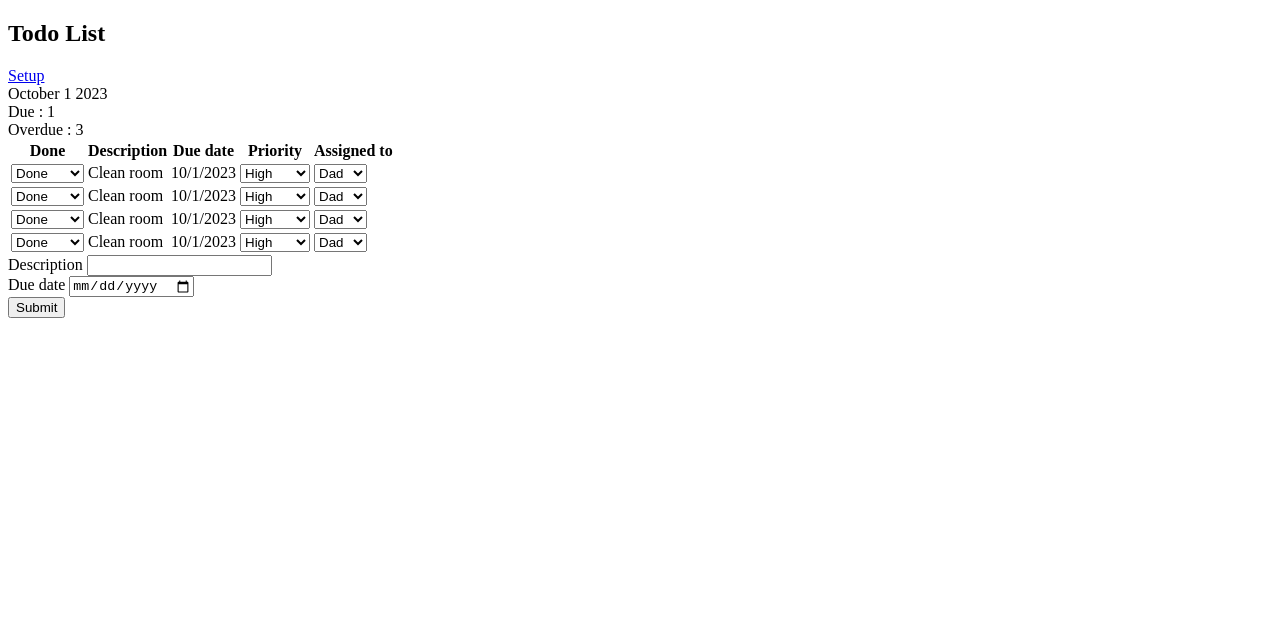
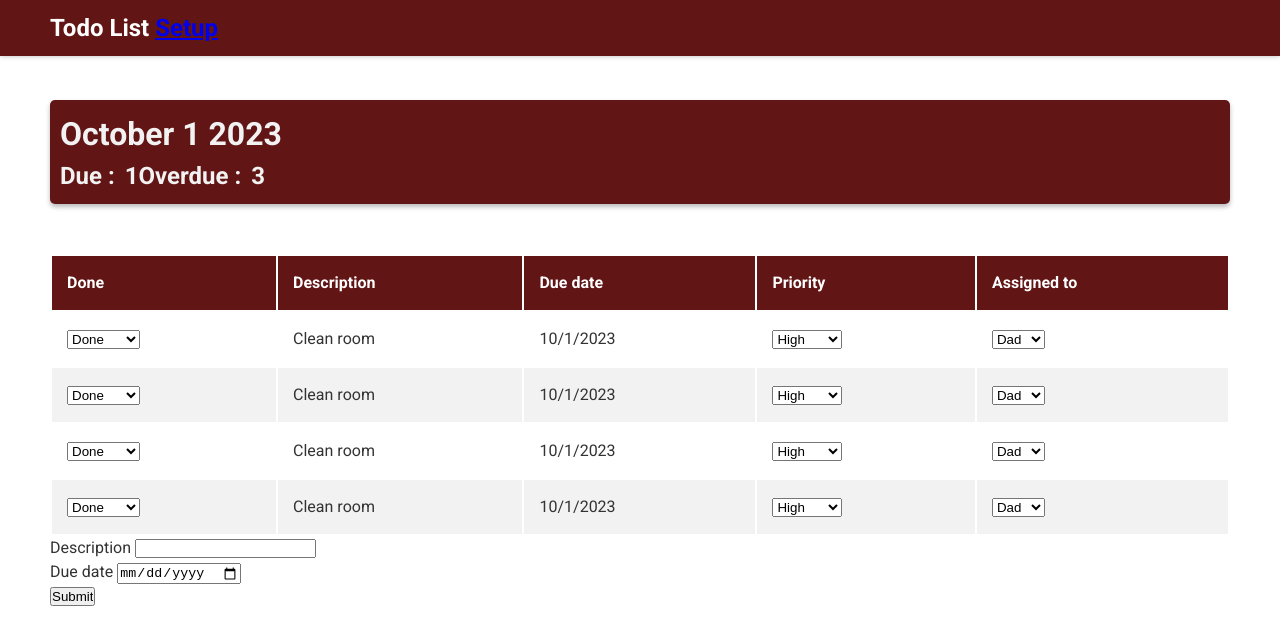
Before and after one commit to DevArtist254/todoList, a plain HTML site: page index.html in a window 1280 px wide. Drawn offline with Linux system fonts and the light colour scheme.

Commit message:
table style

```diff
--- a/index.html
+++ b/index.html
@@ -1,30 +1,43 @@
 <!DOCTYPE html>
 <html lang="en">
 	<head>
-    <meta charset="UTF-8">
-    <meta name="viewport" content="width=device-width, initial-scale=1.0">
+		<meta charset="UTF-8" />
+		<meta name="viewport" content="width=device-width, initial-scale=1.0" />
+		<link rel="preconnect" href="https://fonts.googleapis.com" />
+		<link rel="preconnect" href="https://fonts.gstatic.com" crossorigin />
+		<link
+			href="https://fonts.googleapis.com/css2?family=Roboto:ital,wght@0,100;0,300;0,400;0,500;0,700;0,900;1,100;1,300;1,400;1,500;1,700;1,900&display=swap"
+			rel="stylesheet"
+		/>
 		<title>To do list</title>
+		<link rel="stylesheet" href="./style.css" />
 	</head>
 	<body>
+		<nav>
+			<h1 class="title">
+				Todo List
+				<span class="link">
+                    <a href="./setup.html">Setup</a>
+                </span>
+			</h1>
+		</nav>
 		<main>
-        <nav>
-            <h1>Todo List</h1>
-            <a href="./setup.html">Setup</a>
-        </nav>
-        <div id="dateCurrent">
-            October 1 2023
-        </div>
+            <div id="title-card">
+                <h2 id="dateCurrent">October 1 2023</h2>
                 <div class="counter">
                     <div class="dueCounter">
-                <span class="dueCounter__title">Due :</span>
-                <span class="dueCounter__count">1</span>
+                        <h2 class="dueCounter__title">Due :</h2>
+                        <h2 class="dueCounter__count">1</h2>
                     </div>
-            <div class="overDueCounter">
-                <span class="overDueCounter__title">Overdue :</span>
-                <span class="overDueCounter__count">3</span>
+                    <div class="dueCounter">
+                        <h2 class="dueCounter__title">Overdue :</h2>
+                        <h2 class="dueCounter__count">3</h2>
                     </div>
                 </div>
+            </div>
+
 			<table>
+                <thead>
                     <tr>
                         <th>Done</th>
                         <th>Description</th>
@@ -32,6 +45,7 @@
                         <th>Priority</th>
                         <th>Assigned to</th>
                     </tr>
+                </thead>
 				<tr>
 					<td>
 						<select name="complete" id="complete">
@@ -133,13 +147,13 @@
 			<form>
 				<div class="desc">
 					<label for="description">Description</label>
-                <input type="text" id="description">
+					<input type="text" id="description" />
 				</div>
 				<div class="dueDate">
 					<label for="dueDate">Due date</label>
-                <input type="date" id="dueDate">
+					<input type="date" id="dueDate" />
 				</div>
-            <input type="submit">
+				<input type="submit" />
 			</form>
 		</main>
 	</body>
--- a/style.css
+++ b/style.css
@@ -6,3 +6,100 @@
 	margin: 0;
 	padding: 0;
 }
+
+body {
+	font-family: 'Roboto', sans-serif;
+	font-size: 16px;
+	line-height: 1.5;
+	color: #333;
+}
+
+nav {
+	background-color: #611515;
+	box-shadow: 0 0 5px rgba(0, 0, 0, 0.274);
+	position: fixed;
+	top: 0;
+	width: 100%;
+	z-index: 1;
+	padding: 10px 50px;
+	margin-bottom: 20px;
+	display: "block"
+}
+
+.title {
+	color: #fff;
+	font-size: 1.5rem;
+	font-weight: 700;
+}
+
+.link {
+	text-decoration: none;
+}
+
+main {
+	margin-top: 100px;
+	padding-left: 50px;
+	padding-right: 50px;
+}
+
+#title-card{
+	padding: 10px;
+	border-radius: 5px;
+	box-shadow: 0 3px 5px rgba(0, 0, 0, 0.274);
+	background-color: #611515;
+	margin-bottom: 50px;
+}
+
+#dateCurrent {
+	color: #f2f2f2;
+	font-size: 2rem;
+	font-weight: 700;
+}
+
+.counter{
+	display: flex;
+	justify-content: left;
+	text-align: left;
+}
+
+.counter-wrapper{
+	display: flex;
+	justify-content: space-between;
+}
+
+.dueCounter{
+	display: flex;
+	justify-content: start;
+	text-align: left;
+}
+
+.dueCounter__title{
+	font-size: 1.5rem;
+	font-weight: 700;
+	color: #f2f2f2;
+	margin-right: 10px;
+}
+
+.dueCounter__count{
+	font-weight: 700;
+	color: #f2f2f2;
+}
+
+table {
+    width: 100%;
+}
+
+thead{
+	background-color: #611515;
+	color: #fff;
+}
+
+th, td {
+	padding: 15px;
+	text-align: left;
+	height: "50px"
+}
+
+tr:nth-child(even) {
+	background-color: #f2f2f2;
+}
```
Lines whose indentation alone changed are shown as unchanged.
